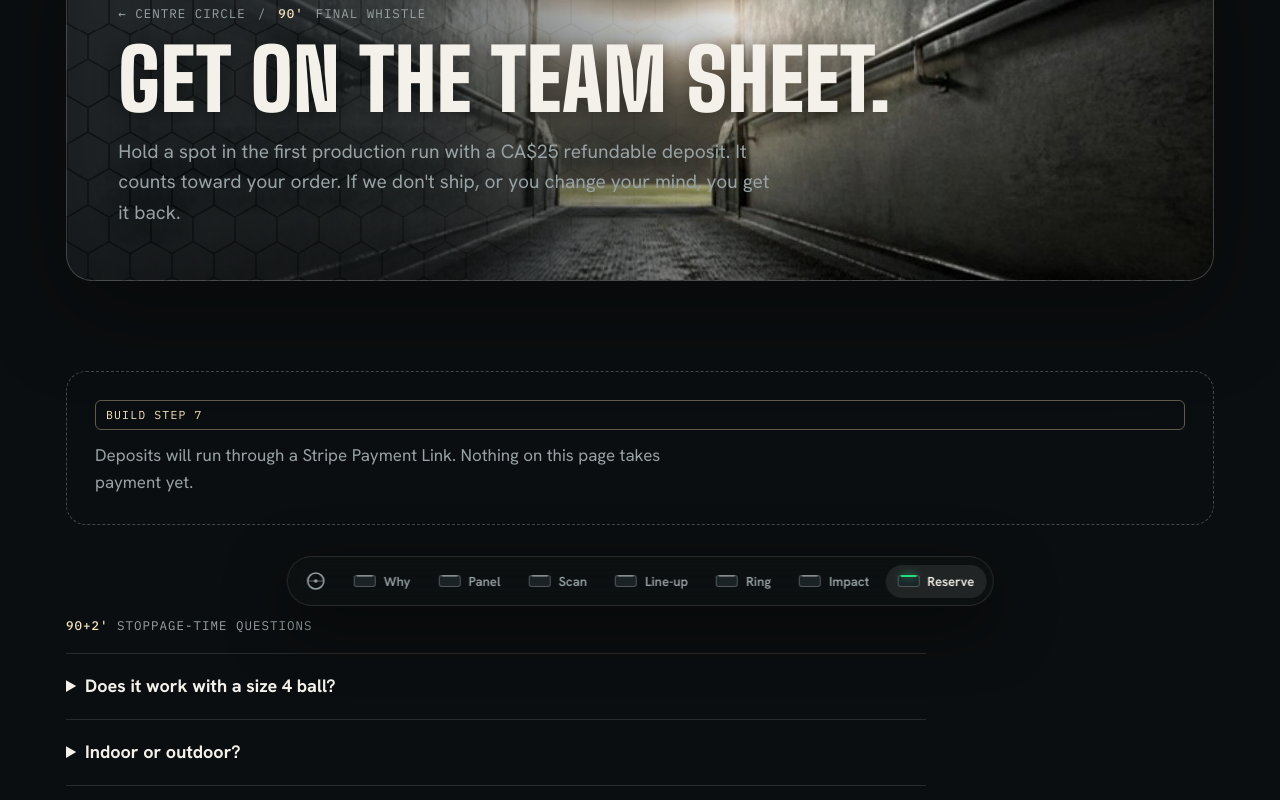
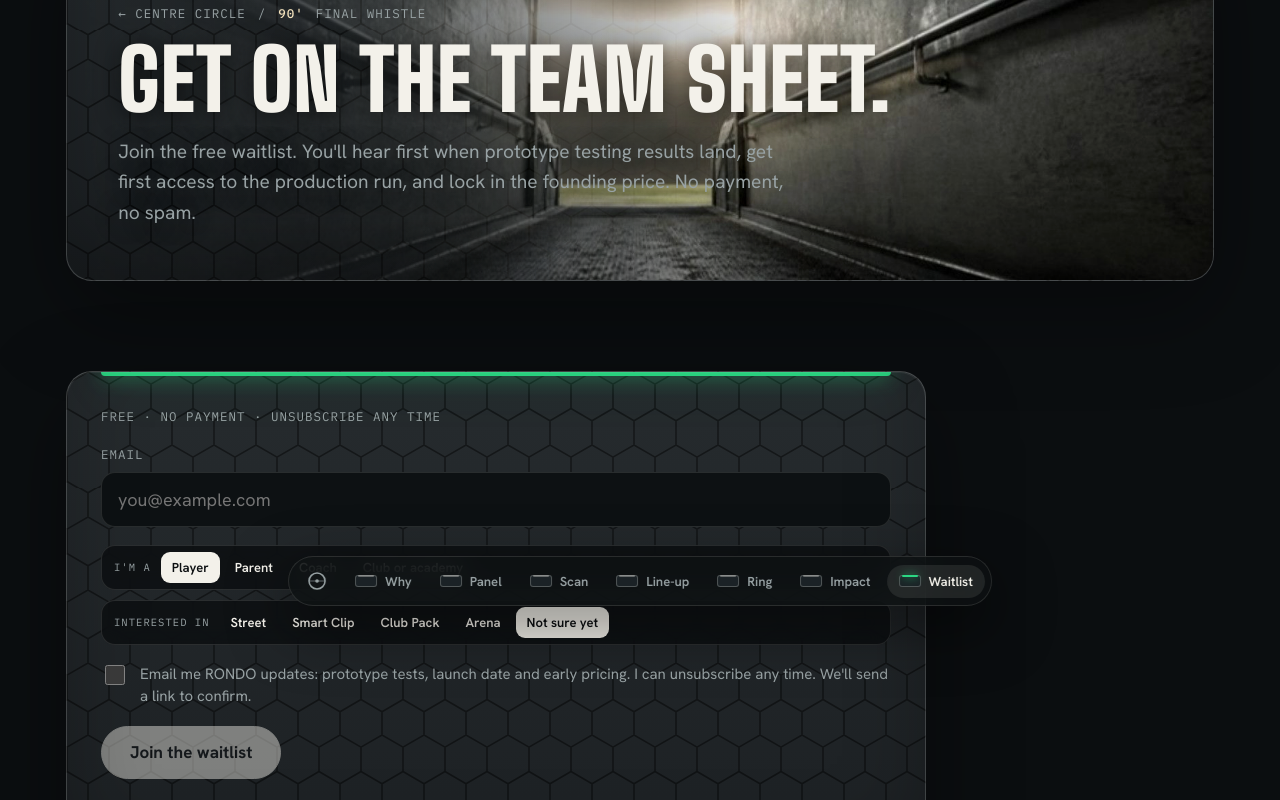
Before and after one commit to waraqstudio7-png/Rondo2, a Next.js app: page /reserve in a window 1280 px wide. Shown: the part 180-980 px from the top of the page. Built offline with nearby package versions, Linux system fonts and the light colour scheme.

Commit message:
Free email waitlist on Reserve (Klaviyo list, double opt-in for CASL, role and tier captured, tier pre-selected from Line-up); CTAs renamed Join the waitlist
Co-Authored-By: Claude Opus 5.5 <noreply@anthropic.com>
Claude-Session: https://claude.ai/code/session_012M4GA1X6MwXKay7YbDQzpR

```diff
--- a/app/globals.css
+++ b/app/globals.css
@@ -347,3 +347,15 @@ header.top { position: sticky; top: env(safe-area-inset-top, 0px); z-index: 60;
 .impact-range input { accent-color: var(--go); width: 100%; }
 .impact-range b { min-width: 3ch; text-align: right; font-variant-numeric: tabular-nums; }
 @media (max-width: 860px) { .impact { grid-template-columns: 1fr; } }
+
+/* Waitlist */
+.wl { display: grid; gap: 18px; padding: clamp(20px, 3vw, 34px); }
+.wl-field { display: grid; gap: 8px; }
+.wl-field input { font: 500 18px var(--body); color: var(--chalk); background: #0d1113; border: 1px solid var(--line); border-radius: 14px; padding: 15px 16px; outline: none; }
+.wl-field input:focus { border-color: var(--go); box-shadow: 0 0 0 3px rgba(43,216,131,.18); }
+.wl-row { display: grid; gap: 10px; }
+.wl-consent { display: grid; grid-template-columns: auto 1fr; gap: 12px; align-items: start; color: var(--mist); font-size: 15px; line-height: 1.5; cursor: pointer; }
+.wl-consent input { width: 20px; height: 20px; margin-top: 2px; accent-color: var(--go); }
+.wl .btn.big { justify-self: start; padding: 17px 28px; font-size: 17px; }
+.wl .btn:disabled { opacity: .45; cursor: default; transform: none; }
+.wl-err { color: var(--stop); }
--- a/app/line-up/[tier]/page.tsx
+++ b/app/line-up/[tier]/page.tsx
@@ -39,7 +39,7 @@ export default async function TierPage({ params }: Props) {
             </ul>
             <div className="buy rise" style={{ ["--i" as string]: 3 }}>
               <div className="price">{t.price}<small>{t.priceNote}</small></div>
-              <TLink href="/reserve" morph="self" className="btn primary">{t.cta}</TLink>
+              <TLink href={`/reserve?tier=${t.slug}`} morph="self" className="btn primary">{t.cta}</TLink>
             </div>
             <p className="note">Specs are design targets for the production version and may change after testing.</p>
           </div>
--- a/app/reserve/page.tsx
+++ b/app/reserve/page.tsx
@@ -1,7 +1,8 @@
 import type { Metadata } from "next";
 import { PageHead } from "@/components/Page";
+import WaitlistSlot from "@/components/reserve/WaitlistSlot";
 
-export const metadata: Metadata = { title: "Reserve" };
+export const metadata: Metadata = { title: "Join the waitlist", description: "Get first news from RONDO prototype testing and first access to the production run. Free." };
 
 const FAQ = [
   ["Does it work with a size 4 ball?", "The ring is designed around size 5, and size 4 is on the test list. A size 4 sits about 7 mm lower on the face, so the default tilt may change."],
@@ -15,11 +16,8 @@ export default function Reserve() {
   return (
     <div className="page">
       <div className="wrap">
-        <PageHead minute="90'" crumb="Final whistle" photo="/mood/tunnel.jpg" photoPos="center 45%" title="Get on the team sheet." lede="Hold a spot in the first production run with a CA$25 refundable deposit. It counts toward your order. If we don't ship, or you change your mind, you get it back." />
-        <div className="block soon">
-          <span className="pill">Build step 7</span>
-          <p className="muted">Deposits will run through a Stripe Payment Link. Nothing on this page takes payment yet.</p>
-        </div>
+        <PageHead minute="90'" crumb="Final whistle" photo="/mood/tunnel.jpg" photoPos="center 45%" title="Get on the team sheet." lede="Join the free waitlist. You'll hear first when prototype testing results land, get first access to the production run, and lock in the founding price. No payment, no spam." />
+        <div className="block" style={{ maxWidth: 860 }}><WaitlistSlot /></div>
         <div className="block" style={{ maxWidth: 860 }}>
           <div className="mono muted" style={{ marginBottom: 18 }}><b className="minute">90+2&apos;</b> Stoppage-time questions</div>
           {FAQ.map(([q, a]) => (
--- a/components/Chrome.tsx
+++ b/components/Chrome.tsx
@@ -46,7 +46,7 @@ export function Header() {
           <span className="t">{title}</span>
         </div>
         <TLink href="/reserve" morph="self" className="btn sm primary">
-          Reserve CA$25
+          Join the waitlist
         </TLink>
       </div>
       <div className="prog" style={{ width: `${p * 100}%` }} />
--- /dev/null
+++ b/components/reserve/Waitlist.tsx
@@ -0,0 +1,112 @@
+"use client";
+
+import { useEffect, useState } from "react";
+
+/**
+ * Free waitlist. Posts to Klaviyo's client subscriptions endpoint (public company key only, safe in the browser).
+ * List "RONDO waitlist" uses double opt-in, so Klaviyo emails a confirmation link: that is the CASL consent record.
+ */
+const COMPANY = "RKPqSg";
+const LIST = "WYRRRW";
+const ROLES = ["Player", "Parent", "Coach", "Club or academy"] as const;
+const TIERS = ["Street", "Smart Clip", "Club Pack", "Arena", "Not sure yet"] as const;
+
+type State = "idle" | "sending" | "done" | "error";
+
+export default function Waitlist() {
+  const [email, setEmail] = useState("");
+  const [role, setRole] = useState<string>("Player");
+  const [tier, setTier] = useState<string>("Not sure yet");
+  const [consent, setConsent] = useState(false);
+  const [state, setState] = useState<State>("idle");
+  const [msg, setMsg] = useState("");
+
+  // Pre-select the tier when arriving from a Line-up card (/reserve?tier=club).
+  useEffect(() => {
+    const q = new URLSearchParams(window.location.search).get("tier");
+    const map: Record<string, string> = { street: "Street", "smart-clip": "Smart Clip", club: "Club Pack", arena: "Arena" };
+    if (q && map[q]) setTier(map[q]);
+  }, []);
+
+  const valid = /^[^\s@]+@[^\s@]+\.[^\s@]{2,}$/.test(email.trim()) && consent;
+
+  async function submit(e: React.FormEvent) {
+    e.preventDefault();
+    if (!valid || state === "sending") return;
+    setState("sending");
+    setMsg("");
+    try {
+      const res = await fetch(`https://a.klaviyo.com/client/subscriptions?company_id=${COMPANY}`, {
+        method: "POST",
+        headers: { "content-type": "application/vnd.api+json", revision: "2025-07-15" },
+        body: JSON.stringify({
+          data: {
+            type: "subscription",
+            attributes: {
+              custom_source: "RONDO website waitlist",
+              profile: {
+                data: {
+                  type: "profile",
+                  attributes: {
+                    email: email.trim(),
+                    properties: { rondo_role: role, rondo_interest: tier, rondo_consent_text: "Email me RONDO updates. Unsubscribe any time." },
+                    subscriptions: { email: { marketing: { consent: "SUBSCRIBED" } } },
+                  },
+                },
+              },
+            },
+            relationships: { list: { data: { type: "list", id: LIST } } },
+          },
+        }),
+      });
+      if (res.status === 202 || res.ok) {
+        setState("done");
+      } else {
+        setState("error");
+        setMsg("That didn't go through. Check the address and try again.");
+      }
+    } catch {
+      setState("error");
+      setMsg("No connection. Try again in a moment.");
+    }
+  }
+
+  if (state === "done") {
+    return (
+      <div className="wl face" role="status">
+        <span className="mono go">You&apos;re on the team sheet</span>
+        <span className="h2">Check your inbox.</span>
+        <p className="muted">We&apos;ve sent a confirmation link to {email}. Tap it and you&apos;re in: first news from prototype testing, first access to the production run, and the founding price. If it isn&apos;t there in a few minutes, look in spam or promotions.</p>
+      </div>
+    );
+  }
+
+  return (
+    <form className="wl face" onSubmit={submit} noValidate>
+      <span className="mono muted">Free · No payment · Unsubscribe any time</span>
+      <label className="wl-field">
+        <span className="mono muted">Email</span>
+        <input type="email" inputMode="email" autoComplete="email" required placeholder="you@example.com" value={email} onChange={(e) => setEmail(e.target.value)} />
+      </label>
+      <div className="wl-row">
+        <div className="seg" role="radiogroup" aria-label="I am a">
+          <span className="seg-k">I&apos;m a</span>
+          {ROLES.map((r) => <button type="button" key={r} aria-pressed={role === r} onClick={() => setRole(r)}>{r}</button>)}
+        </div>
+        <div className="seg" role="radiogroup" aria-label="Most interested in">
+          <span className="seg-k">Interested in</span>
+          {TIERS.map((t) => <button type="button" key={t} aria-pressed={tier === t} onClick={() => setTier(t)}>{t}</button>)}
+        </div>
+      </div>
+      <label className="wl-consent">
+        <input type="checkbox" checked={consent} onChange={(e) => setConsent(e.target.checked)} />
+        <span>Email me RONDO updates: prototype tests, launch date and early pricing. I can unsubscribe any time. We&apos;ll send a link to confirm.</span>
+      </label>
+      <button className="btn primary big" type="submit" disabled={!valid || state === "sending"}>
+        {state === "sending" ? "Sending…" : "Join the waitlist"}
+      </button>
+      {msg ? <p className="wl-err" role="alert">{msg}</p> : null}
+      <p className="note">Your email is used only for RONDO updates and is never sold. Sent from Waraq Studio, Ontario, Canada.</p>
+    </form>
+  );
+}
--- /dev/null
+++ b/components/reserve/WaitlistSlot.tsx
@@ -0,0 +1,9 @@
+"use client";
+
+import dynamic from "next/dynamic";
+
+const Waitlist = dynamic(() => import("./Waitlist"), { ssr: false, loading: () => <div className="wl face" style={{ minHeight: 320 }} /> });
+
+export default function WaitlistSlot() {
+  return <Waitlist />;
+}
--- a/lib/routes.ts
+++ b/lib/routes.ts
@@ -7,7 +7,7 @@ export const NAV: NavItem[] = [
   { id: "scan-test", href: "/scan-test", title: "Scan test", short: "Scan", minute: 45 },
   { id: "line-up", href: "/line-up", title: "Line-up", short: "Line-up", minute: 60 },
   { id: "impact", href: "/impact", title: "Impact", short: "Impact", minute: 75 },
-  { id: "reserve", href: "/reserve", title: "Reserve", short: "Reserve", minute: 90 },
+  { id: "reserve", href: "/reserve", title: "Waitlist", short: "Waitlist", minute: 90 },
 ];
 
 export const HOME = { href: "/", title: "Centre circle", minute: 0 };
--- a/lib/tiers.ts
+++ b/lib/tiers.ts
@@ -32,7 +32,7 @@ export const TIERS: Tier[] = [
       ["Use", "Indoor first"],
     ],
     box: ["4 Street panels", "Fill caps and anti-slip feet", "Drill card: 12 sessions, easy to hard"],
-    cta: "Reserve CA$25",
+    cta: "Join the waitlist",
     ring: { panels: 4, lit: 0, open: true },
   },
   {
@@ -52,7 +52,7 @@ export const TIERS: Tier[] = [
       ["Parts", "Every part replaceable"],
     ],
     box: ["12 Club panels", "4 Smart Clips and hub", "Coach remote", "Rolling cart", "Session plans by age group"],
-    cta: "Reserve CA$25",
+    cta: "Join the waitlist",
     ring: { panels: 12, lit: 4 },
     tag: "Most clubs",
   },
@@ -92,7 +92,7 @@ export const TIERS: Tier[] = [
       ["Power", "Rechargeable (target)"],
     ],
     box: ["1 Smart Clip", "Charging cable", "Quick-start drill card"],
-    cta: "Reserve CA$25",
+    cta: "Join the waitlist",
     ring: { panels: 4, lit: 4, open: true },
   },
 ];
```
